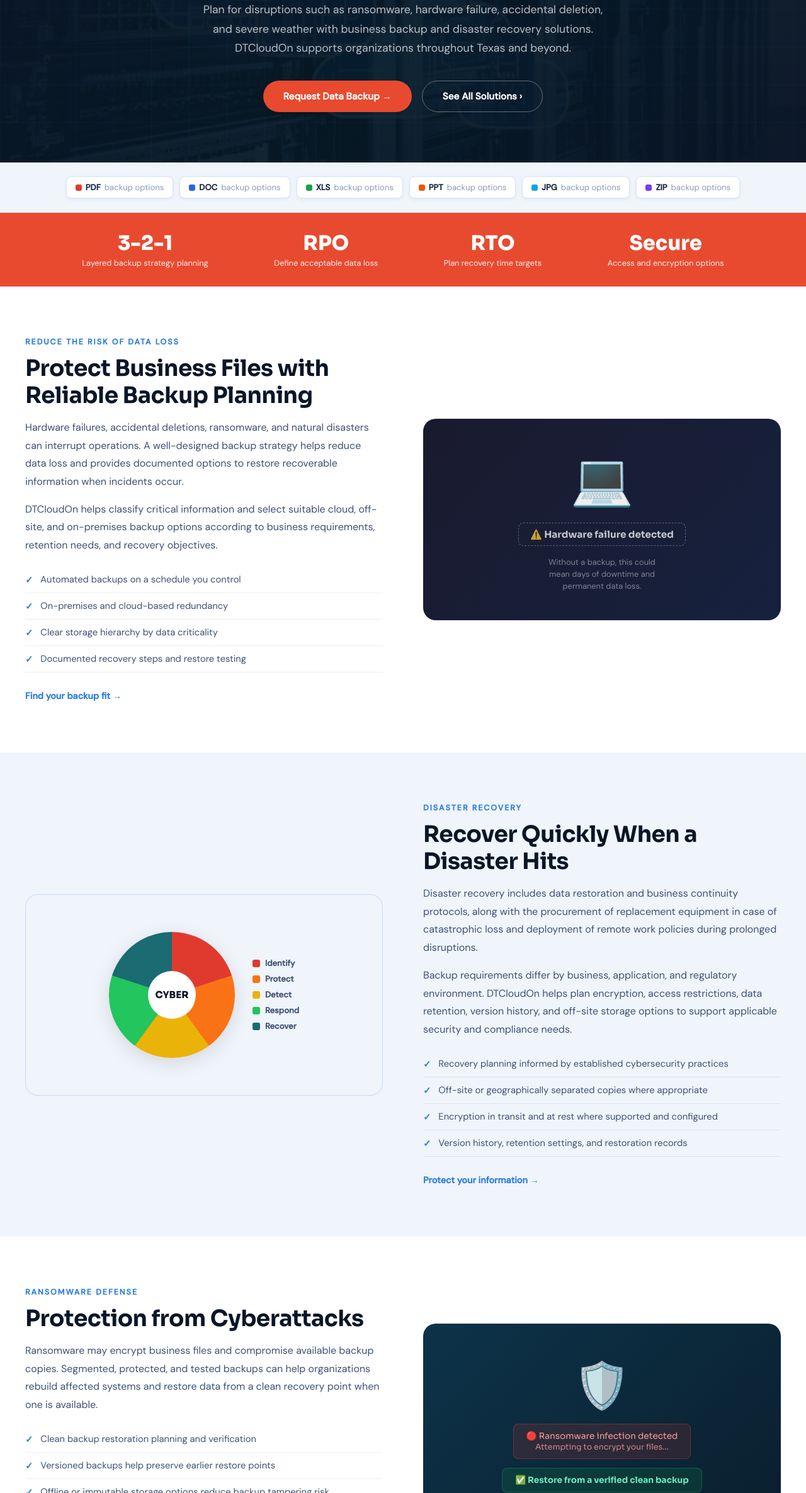
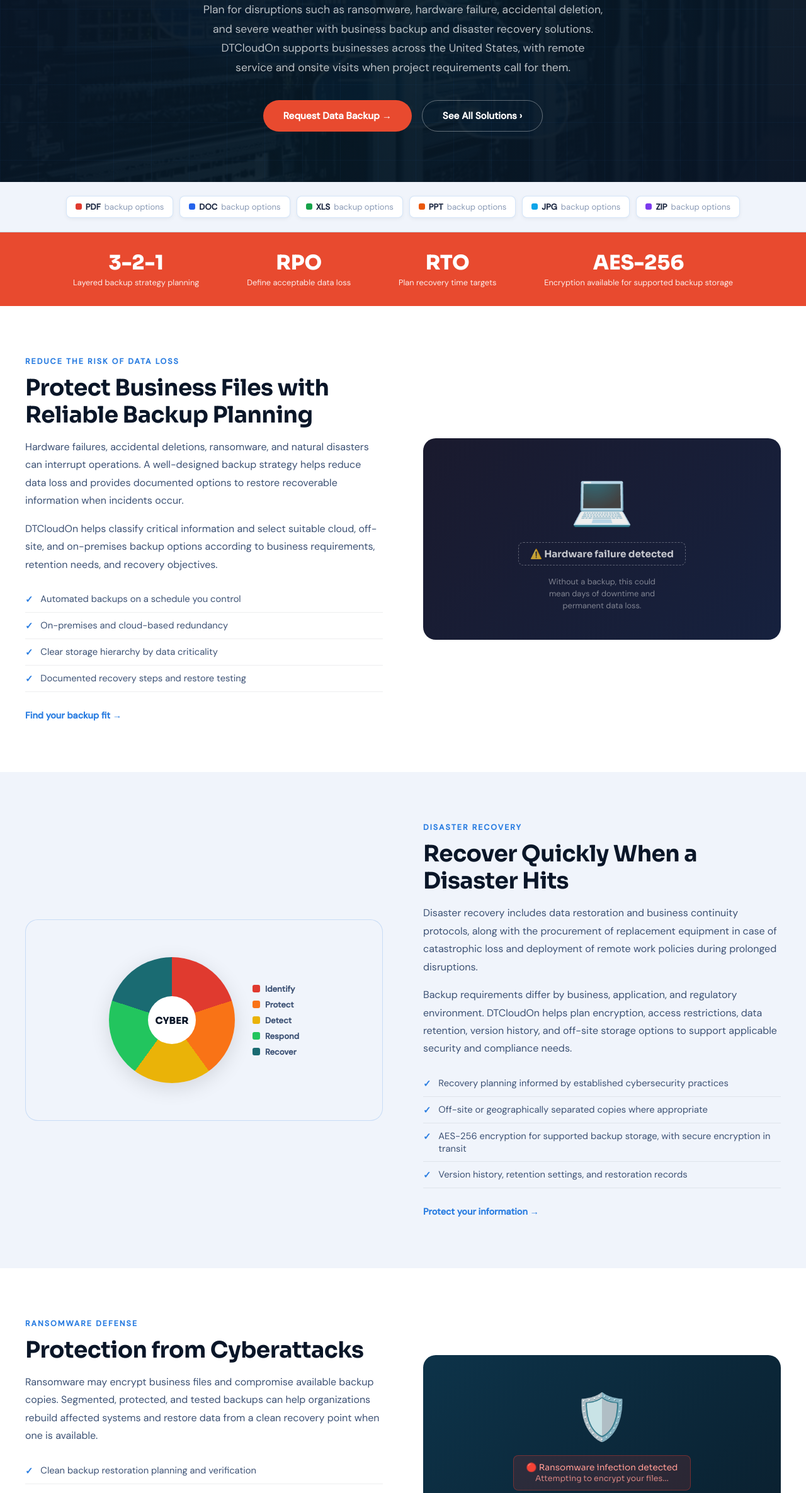
Before and after one commit to Fhashmani1/DTCloud, a plain HTML site: page services/backup.html in a window 1280 px wide. Shown: the part 429-2800 px from the top of the page at 63% size. Drawn offline with Linux system fonts and the light colour scheme.

Commit message:
Update backup.html

```diff
--- a/services/backup.html
+++ b/services/backup.html
@@ -4,7 +4,7 @@
 <meta charset="UTF-8">
 <meta name="viewport" content="width=device-width, initial-scale=1.0">
 <title>Business Data Backup &amp; Disaster Recovery Services | DTCloudOn</title>
-<meta name="description" content="Business data backup and disaster recovery services from DTCloudOn. Protect critical files with secure cloud and on-site backups, recovery planning, and restore testing.">
+<meta name="description" content="Nationwide business data backup and disaster recovery services. DTCloudOn offers AES-256 encrypted backup options, secure cloud storage, and recovery planning.">
 <meta name="robots" content="index, follow">
 <link rel="canonical" href="https://dtcloudon.com/services/backup.html">
 <meta property="og:type" content="website">
@@ -22,7 +22,7 @@
   "@id": "https://dtcloudon.com/services/backup.html#service",
   "name": "Business Data Backup and Disaster Recovery Services",
   "serviceType": "Data Backup and Disaster Recovery",
-  "description": "Business data backup, secure cloud and on-site storage options, disaster recovery planning, restoration testing, and backup monitoring for organizations.",
+  "description": "Business data backup and disaster recovery services across the United States, including AES-256 encrypted backup storage options, cloud and on-site backups, restoration testing, and recovery planning.",
   "url": "https://dtcloudon.com/services/backup.html",
   "provider": {
     "@type": "Organization",
@@ -30,7 +30,7 @@
     "name": "DTCloudOn",
     "url": "https://dtcloudon.com/"
   },
-  "areaServed": {"@type": "State", "name": "Texas"},
+  "areaServed": {"@type": "Country", "name": "United States"},
   "audience": {"@type": "BusinessAudience", "audienceType": "Businesses and Organizations"}
 }
 </script>
@@ -201,7 +201,7 @@
   <div class="container">
     <div class="section-label">BUSINESS DATA PROTECTION</div>
     <h1>Data Backup &amp; Recovery Services</h1>
-    <p>Plan for disruptions such as ransomware, hardware failure, accidental deletion, and severe weather with business backup and disaster recovery solutions. DTCloudOn supports organizations throughout Texas and beyond.</p>
+    <p>Plan for disruptions such as ransomware, hardware failure, accidental deletion, and severe weather with business backup and disaster recovery solutions. DTCloudOn supports businesses across the United States, with remote service and onsite visits when project requirements call for them.</p>
     <div class="backup-hero-btns">
       <a class="btn-primary" href="../contact.html">Request Data Backup →</a>
       <a class="btn-outline" href="#solutions">See All Solutions &rsaquo;</a>
@@ -223,7 +223,7 @@
     <div class="stat"><span class="stat-num">3-2-1</span><span class="stat-label">Layered backup strategy planning</span></div>
     <div class="stat"><span class="stat-num">RPO</span><span class="stat-label">Define acceptable data loss</span></div>
     <div class="stat"><span class="stat-num">RTO</span><span class="stat-label">Plan recovery time targets</span></div>
-    <div class="stat"><span class="stat-num">Secure</span><span class="stat-label">Access and encryption options</span></div>
+    <div class="stat"><span class="stat-num">AES-256</span><span class="stat-label">Encryption available for supported backup storage</span></div>
   </div>
 </div>
 
@@ -260,7 +260,7 @@
       <ul>
         <li>Recovery planning informed by established cybersecurity practices</li>
         <li>Off-site or geographically separated copies where appropriate</li>
-        <li>Encryption in transit and at rest where supported and configured</li>
+        <li>AES-256 encryption for supported backup storage, with secure encryption in transit</li>
         <li>Version history, retention settings, and restoration records</li>
       </ul>
       <a class="inline-link" href="../contact.html">Protect your information →</a>
@@ -361,7 +361,7 @@
       <p>At DTCloudOn, we build a clear storage hierarchy for your data depending on how critical it is, mixing onsite servers with secure cloud solutions. Sensitive financial records, personal information, and confidential documents should receive appropriate access controls and retention safeguards.</p>
       <ul>
         <li>Role-based access controls for every file category</li>
-        <li>Encryption in transit and at rest where supported</li>
+        <li>AES-256 encryption at rest on supported backup platforms, plus encryption in transit</li>
         <li>Immutable or offline backup options to reduce tampering</li>
         <li>Audit logs and retention controls based on requirements</li>
       </ul>
```
